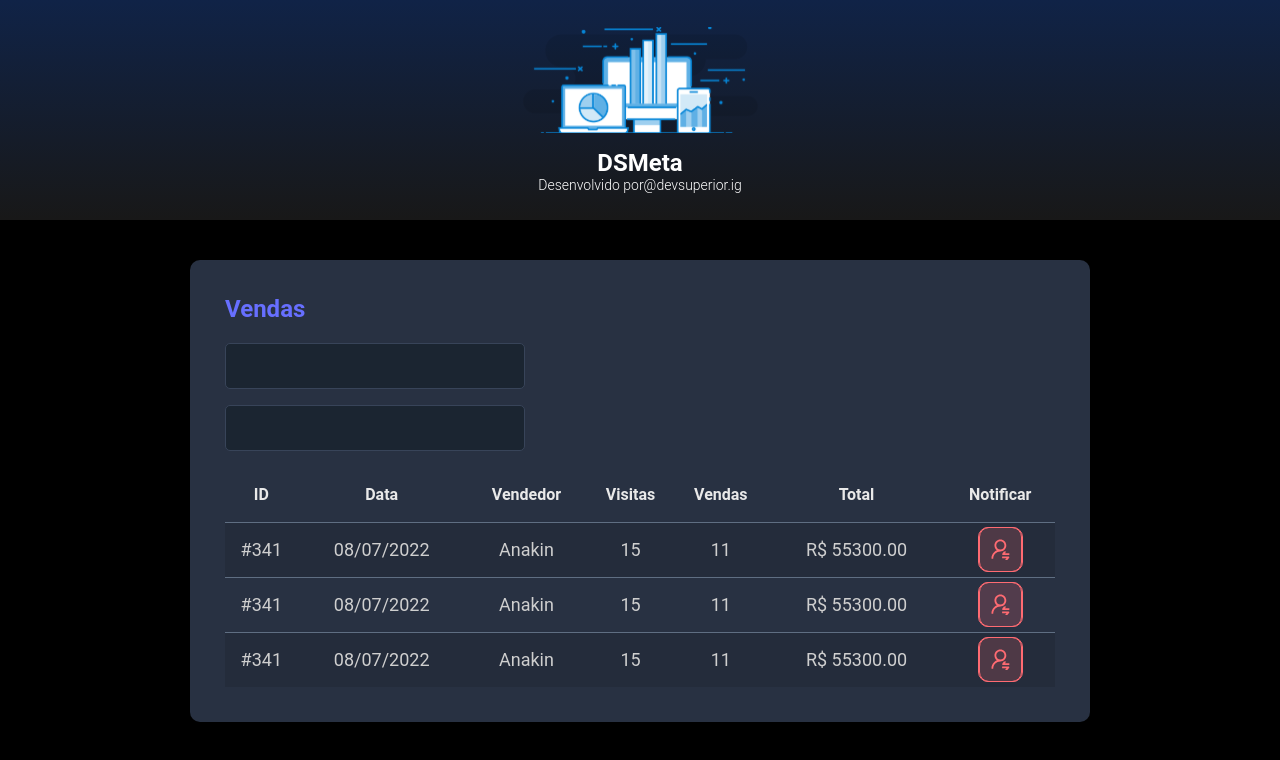
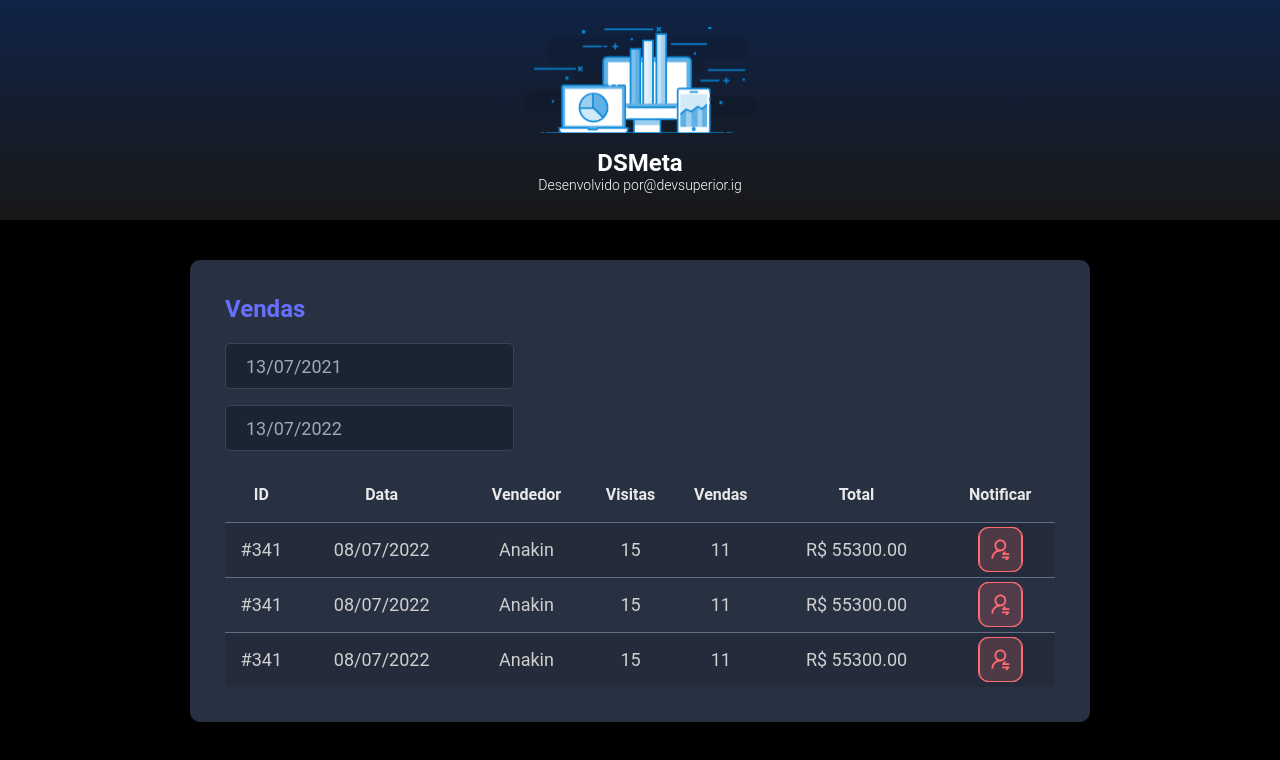
Before and after one commit to pedrocornelio/dsmeta, a React (Vite) app in the folder frontend/: page / in a window 1280 px wide. Shown: the top 760 px of the page. Built offline with nearby package versions, Linux system fonts and the light colour scheme.

Commit message:
useState

```diff
--- a/frontend/package.json
+++ b/frontend/package.json
@@ -8,7 +8,9 @@
     "preview": "vite preview"
   },
   "dependencies": {
+    "@types/react-datepicker": "4.4.2",
     "react": "^18.0.0",
+    "react-datepicker": "4.8.0",
     "react-dom": "^18.0.0"
   },
   "devDependencies": {
--- a/frontend/src/components/salesCard/index.tsx
+++ b/frontend/src/components/salesCard/index.tsx
@@ -1,16 +1,35 @@
 import NotificationButton from '../NotificationButton'
 import './styles.css'
+import DatePicker from "react-datepicker"
+import "react-datepicker/dist/react-datepicker.css"
+import { useState } from 'react'
 
 function SalesCard() {
+
+    const min = new Date(new Date().setDate(new Date().getDate() - 365))
+
+    const [minDate, setMinDate] = useState(min)
+    const [maxDate, setMaxDate] = useState(new Date())
+
     return (
         <div className="dsmeta-card">
             <h2 className="dsmeta-sales-title">Vendas</h2>
             <div>
                 <div className="dsmeta-form-control-container">
-                    <input className="dsmeta-form-control" type="text" />
+                    <DatePicker
+                        selected={minDate}
+                        onChange={(date: Date) => {setMinDate(date)}}
+                        className="dsmeta-form-control"
+                        dateFormat="dd/MM/yyyy"
+                    />
                 </div>
                 <div className="dsmeta-form-control-container">
-                    <input className="dsmeta-form-control" type="text" />
+                    <DatePicker
+                        selected={maxDate}
+                        onChange={(date: Date) => {setMaxDate(date)}}
+                        className="dsmeta-form-control"
+                        dateFormat="dd/MM/yyyy"
+                    />
                 </div>
             </div>
 
```
Also changed, not shown: 1 other file (tests, documents, lock files or other folders).
